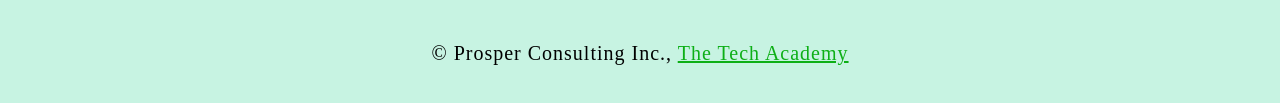
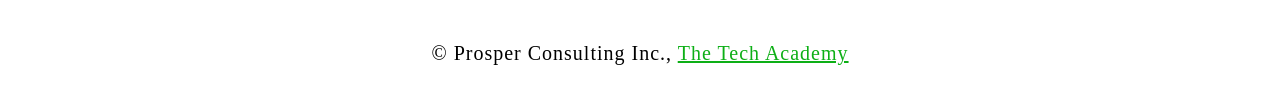
Before and after one commit to jccstgo/jccstgo.github.io, a plain HTML site: page index.html in a window 1280 px wide. Shown: the part 1654-1757 px from the top of the page. Drawn offline with Linux system fonts and the light colour scheme.

Commit message:
Update portfolio.css

```diff
--- a/stylesheet/portfolio.css
+++ b/stylesheet/portfolio.css
@@ -92,7 +92,7 @@ img:hover {
 /* Styling for footer element */
 footer {
     padding: 2%; /* This gives the footer padding that is equal to 2% of the width of the element's area */
-    background-color: rgb(199, 243, 226);
+    background-color: rgb(255, 255, 255);
 }
 /***** END OF GENERAL STYLING *****/
 
```
